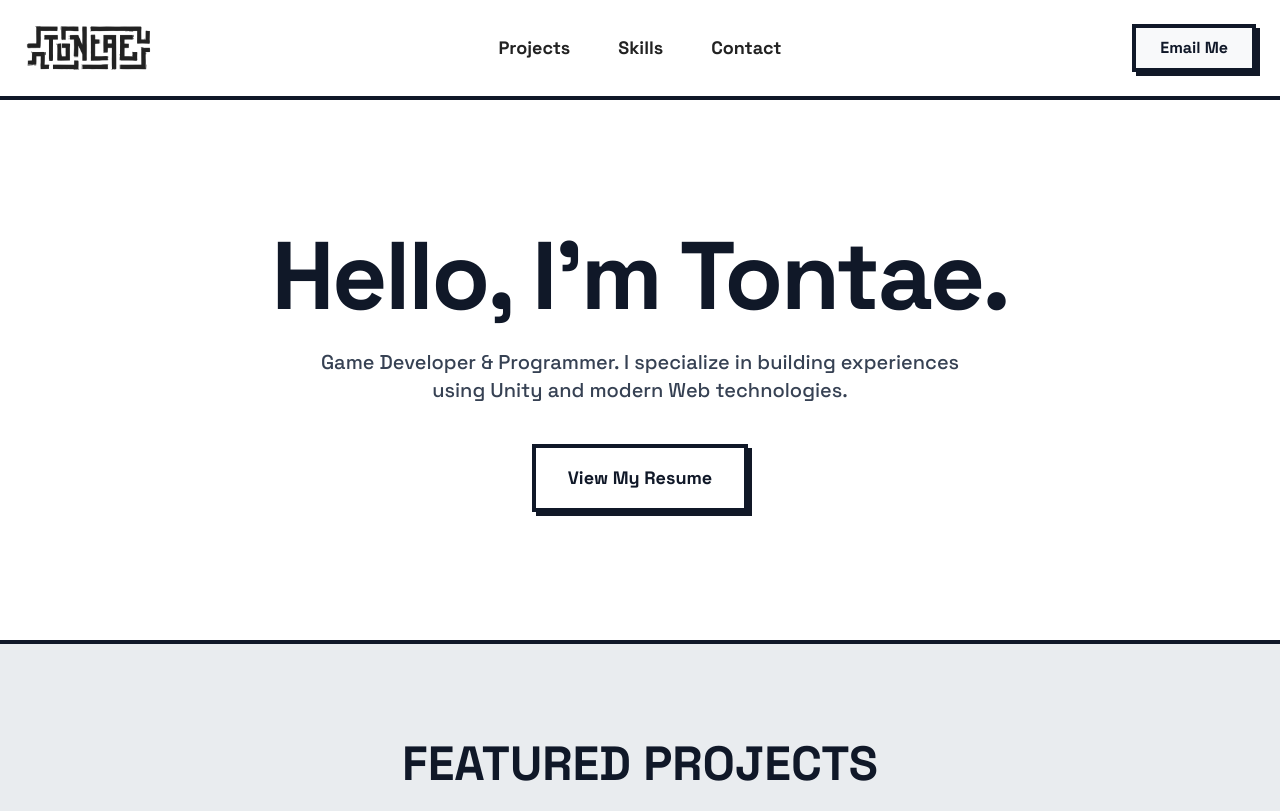
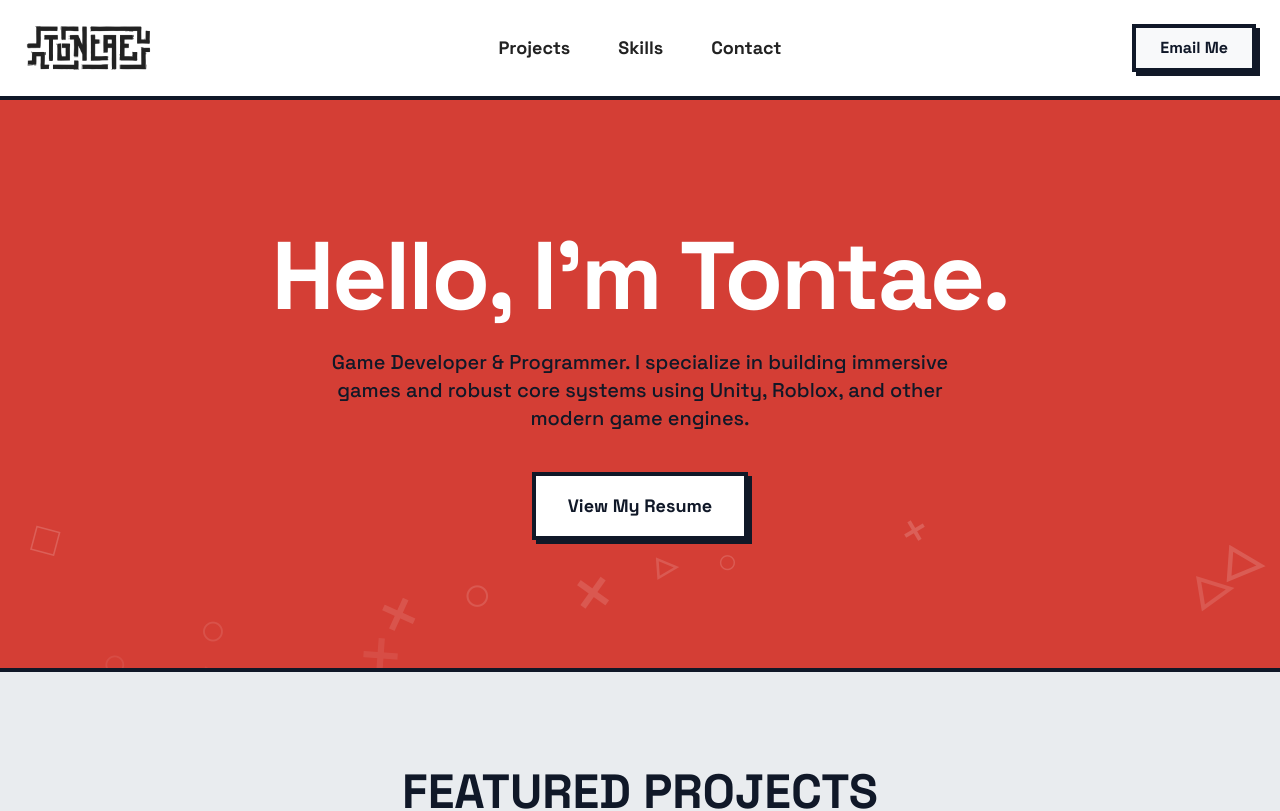
Before and after one commit to Tontae/dev-portfolio, a Next.js app: page / in a window 1280 px wide. Shown: the top 811 px of the page. Built offline with nearby package versions, Linux system fonts and the light colour scheme.

Commit message:
Initial commit:

```diff
--- a/src/app/globals.css
+++ b/src/app/globals.css
@@ -10,3 +10,8 @@ body {
   color: rgb(var(--foreground-rgb));
   background: rgb(var(--background-rgb));
 }
+
+/* ซ่อนเมาส์ปกติของระบบทั้งหน้าเว็บ เพื่อใช้ Custom Cursor แทน */
+* {
+  cursor: none !important;
+}
--- a/src/app/layout.js
+++ b/src/app/layout.js
@@ -1,13 +1,11 @@
 import "./globals.css";
 import SmoothScroll from "../components/SmoothScroll";
+import CustomCursor from "../components/CustomCursor"; // 1. นำเข้า Custom Cursor
 
-// 1. นำเข้าฟอนต์จาก Google Fonts (เลือกได้ตามใจชอบ)
 import { Space_Grotesk } from 'next/font/google';
 
-// 2. ตั้งค่าฟอนต์
 const spaceGrotesk = Space_Grotesk({
   subsets: ['latin'],
-  // กำหนดน้ำหนักฟอนต์ที่เราใช้ในเว็บ (ปกติ 400 คือธรรมดา, 700 หนา, 900 หนามาก)
   weight: ['400', '500', '700'],
 });
 
@@ -19,8 +17,11 @@ export const metadata = {
 export default function RootLayout({ children }) {
   return (
     <html lang="en">
-      {/* 3. แทรก spaceGrotesk.className ลงไปใน tag body */}
       <body className={`${spaceGrotesk.className} antialiased bg-[#f8f9fa] text-gray-900`}>
+
+        {/* 2. เรียกใช้งาน Custom Cursor ให้ทำงานครอบคลุมทั้งเว็บ */}
+        <CustomCursor />
+
         <SmoothScroll>
           {children}
         </SmoothScroll>
--- a/src/app/page.js
+++ b/src/app/page.js
@@ -1,9 +1,10 @@
 import Image from 'next/image';
-import Reveal from '../components/Reveal'; // นำเข้า Component แอนิเมชันของเรา
+import Reveal from '../components/Reveal';
+import FloatingSymbols from '../components/FloatingSymbols';
 
 export default function Home() {
   return (
-    <main className="min-h-screen bg-[#f8f9fa] selection:bg-gray-900 selection:text-white overflow-hidden">
+    <main className="min-h-screen bg-[#f8f9fa] selection:bg-gray-900 selection:text-white">
 
       {/* 1. NAVBAR (ไม่ใส่แอนิเมชัน ให้โหลดมาเห็นเลยทันที) */}
       <nav className="sticky top-0 z-50 flex items-center justify-between p-6 bg-white border-b-4 border-gray-900">
@@ -24,23 +25,31 @@ export default function Home() {
         </div>
       </nav>
 
-      {/* 2. HERO SECTION */}
-      <section className="py-32 px-6 flex flex-col items-center text-center bg-white border-b-4 border-gray-900">
+      {/* 2. HERO SECTION (เพิ่ม relative และ overflow-hidden) */}
+      <section className="relative py-32 px-6 flex flex-col items-center text-center bg-[#d43e35] border-b-4 border-gray-900 overflow-hidden">
+
+        {/* 2. วาง Background Animation ไว้ชั้นล่างสุด */}
+        <FloatingSymbols />
+
+        {/* 3. ครอบเนื้อหาหลักด้วย relative z-10 เพื่อให้อยู่ด้านหน้าสุด */}
+        <div className="relative z-10 flex flex-col items-center w-full">
           <Reveal delay={0.1}>
-          <h1 className="text-6xl md:text-8xl font-black mb-6 tracking-tight text-gray-900">Hello, I'm Tontae.</h1>
+            <h1 className="text-6xl md:text-8xl font-black mb-6 tracking-tight text-white">Hello, I'm Tontae.</h1>
           </Reveal>
 
           <Reveal delay={0.3}>
-          <p className="text-xl font-medium mb-10 max-w-2xl text-gray-700 mx-auto">
-            Game Developer & Programmer. I specialize in building experiences using Unity and modern Web technologies.
+            {/* เปลี่ยนข้อความเป็น text-white ให้เข้ากับพื้นแดง */}
+            <p className="text-xl font-medium mb-10 max-w-2xl text-gray-1000 mx-auto">
+              Game Developer & Programmer. I specialize in building immersive games and robust core systems using Unity, Roblox, and other modern game engines.
             </p>
           </Reveal>
 
           <Reveal delay={0.5} type="pop">
-          <button className="px-8 py-4 bg-white border-4 border-gray-900 font-black text-lg shadow-[4px_4px_0px_#111827] hover:translate-y-1 hover:translate-x-1 hover:shadow-[0px_0px_0px_#111827] transition-all text-gray-900 cursor-pointer">
+            <button className="px-8 py-4 bg-white border-4 border-gray-900 font-black text-lg shadow-[4px_4px_0px_#111827] hover:translate-y-1 hover:translate-x-1 hover:shadow-[0px_0px_0px_#111827] transition-all text-gray-900 cursor-pointer hover:bg-gray-900 hover:text-white">
               View My Resume
             </button>
           </Reveal>
+        </div>
       </section>
 
       {/* 3. PROJECTS SECTION */}
--- /dev/null
+++ b/src/components/CustomCursor.js
@@ -0,0 +1,70 @@
+'use client';
+
+import { useEffect, useState } from 'react';
+import { motion } from 'framer-motion';
+
+export default function CustomCursor() {
+  const [mousePosition, setMousePosition] = useState({ x: -100, y: -100 });
+  const [isHovering, setIsHovering] = useState(false);
+
+  useEffect(() => {
+    // อัปเดตตำแหน่ง x, y ตามเมาส์จริง
+    const updateMousePosition = (e) => {
+      setMousePosition({ x: e.clientX, y: e.clientY });
+    };
+
+    // เช็คว่าเมาส์กำลังชี้โดนปุ่มหรือลิงก์อยู่หรือเปล่า
+    const handleMouseOver = (e) => {
+      if (
+        e.target.tagName.toLowerCase() === 'button' ||
+        e.target.closest('a') ||
+        e.target.closest('button')
+      ) {
+        setIsHovering(true);
+      } else {
+        setIsHovering(false);
+      }
+    };
+
+    window.addEventListener('mousemove', updateMousePosition);
+    window.addEventListener('mouseover', handleMouseOver);
+
+    return () => {
+      window.removeEventListener('mousemove', updateMousePosition);
+      window.removeEventListener('mouseover', handleMouseOver);
+    };
+  }, []);
+
+  return (
+    <motion.div
+      // mix-blend-difference จะทำให้เมาส์เปลี่ยนสีตรงข้ามกับพื้นหลังเสมอ (มองเห็นได้ทุกที่)
+      className="fixed top-0 left-0 z-[9999] pointer-events-none mix-blend-difference flex items-center justify-center"
+      animate={{
+        x: mousePosition.x - 16, // ลบ 16 เพื่อให้จุดศูนย์กลางอยู่ตรงกลางเมาส์พอดี (ขนาด 32/2)
+        y: mousePosition.y - 16,
+        scale: isHovering ? 1.5 : 1, // ขยายขนาดเมื่อชี้ปุ่ม
+        rotate: isHovering ? 45 : 0, // หมุนเป็นตัว X เมื่อชี้ปุ่ม
+      }}
+      transition={{
+        type: 'spring',
+        stiffness: 700,
+        damping: 30,
+        mass: 0.2
+      }}
+    >
+      {/* วาดรูปเป้าเล็ง (Crosshair) */}
+      <div className="relative w-8 h-8 flex items-center justify-center">
+        {/* จุดตรงกลาง */}
+        <div className="w-1 h-1 bg-white rounded-full absolute" />
+        {/* เส้นบน */}
+        <div className="w-0.5 h-3 bg-white absolute top-0" />
+        {/* เส้นล่าง */}
+        <div className="w-0.5 h-3 bg-white absolute bottom-0" />
+        {/* เส้นซ้าย */}
+        <div className="h-0.5 w-3 bg-white absolute left-0" />
+        {/* เส้นขวา */}
+        <div className="h-0.5 w-3 bg-white absolute right-0" />
+      </div>
+    </motion.div>
+  );
+}
--- /dev/null
+++ b/src/components/FloatingSymbols.js
@@ -0,0 +1,51 @@
+'use client';
+
+import { useEffect, useState } from 'react';
+import { motion } from 'framer-motion';
+
+export default function FloatingSymbols() {
+  const [symbols, setSymbols] = useState([]);
+
+  useEffect(() => {
+    // สัญลักษณ์ปุ่มจอยสติ๊ก
+    const shapes = ['✕', '○', '△', '□'];
+
+    // สุ่มสร้างขึ้นมา 15 ตัว
+    const generatedSymbols = Array.from({ length: 15 }).map((_, i) => ({
+      id: i,
+      shape: shapes[Math.floor(Math.random() * shapes.length)],
+      left: Math.random() * 100, // สุ่มตำแหน่งแนวนอน (0-100%)
+      size: Math.random() * 30 + 20, // สุ่มขนาด (20px - 50px)
+      delay: Math.random() * 5, // สุ่มดีเลย์เริ่มลอย
+      duration: Math.random() * 10 + 15, // สุ่มความเร็วลอยขึ้น (15-25 วินาที จะลอยช้าๆ)
+    }));
+
+    setSymbols(generatedSymbols);
+  }, []);
+
+  return (
+    // z-0 ทำให้อยู่หลังสุด และ pointer-events-none ทำให้เมาส์ทะลุได้ (ไม่บังปุ่ม)
+    <div className="absolute inset-0 overflow-hidden pointer-events-none z-0">
+      {symbols.map((sym) => (
+        <motion.div
+          key={sym.id}
+          className="absolute text-white/20 font-black select-none" // ลายน้ำสีขาวจางๆ 20%
+          style={{ left: `${sym.left}%`, fontSize: sym.size, top: '110%' }}
+          animate={{
+            top: '-20%', // ลอยจากล่างขึ้นบนสุด
+            rotate: 360, // หมุนรอบตัวเองช้าๆ
+            opacity: [0, 1, 1, 0] // ค่อยๆ เฟดเข้าตอนเกิด และเฟดออกตอนตาย
+          }}
+          transition={{
+            duration: sym.duration,
+            repeat: Infinity,
+            delay: sym.delay,
+            ease: "linear"
+          }}
+        >
+          {sym.shape}
+        </motion.div>
+      ))}
+    </div>
+  );
+}
```
Lines whose indentation alone changed are shown as unchanged.
